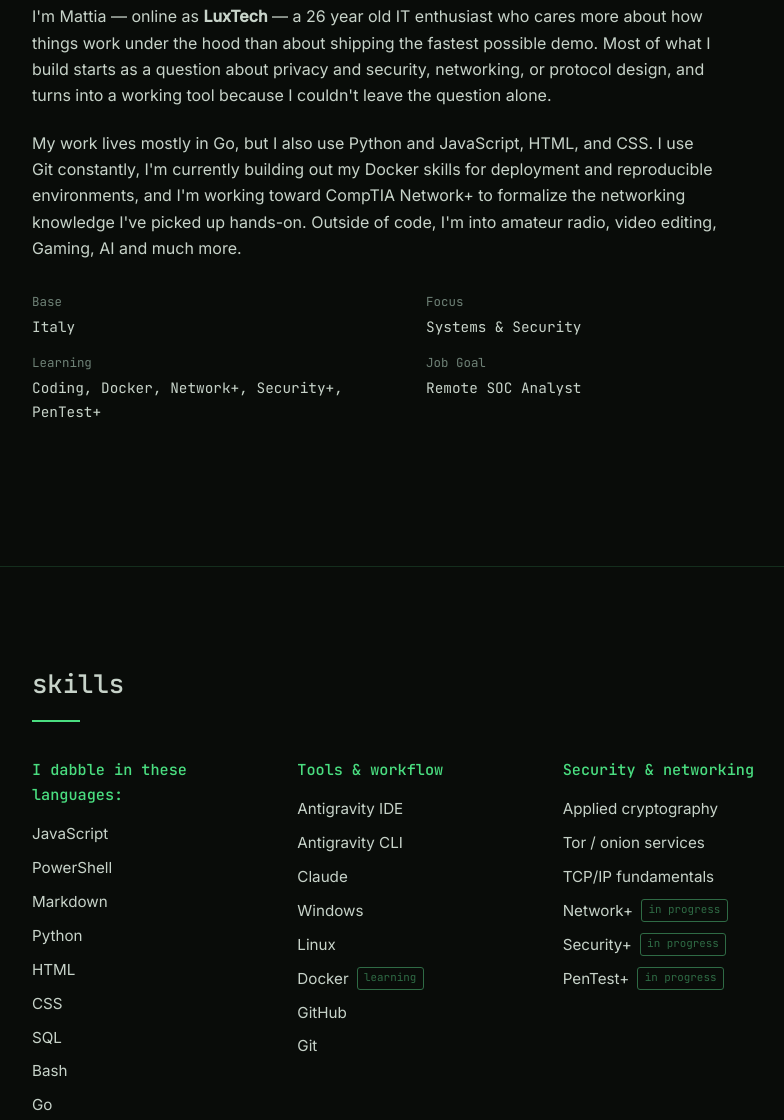
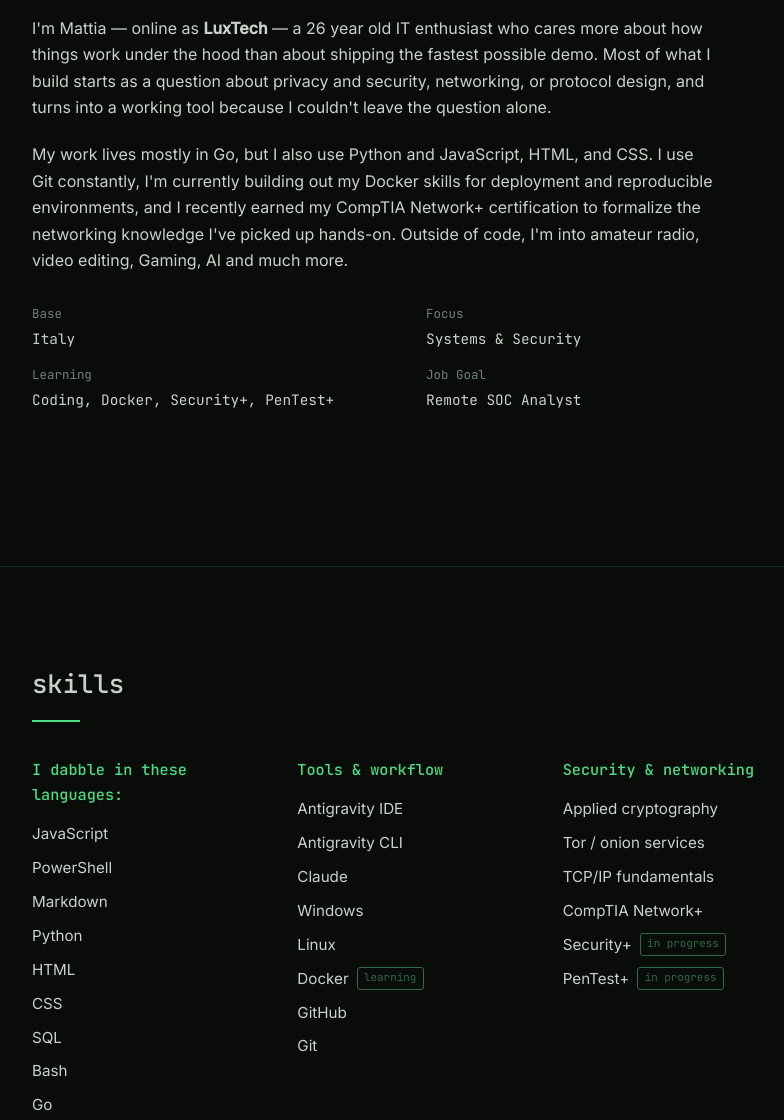
Before and after one commit to GNU-LuxTech/Personal-Portfolio-Website, a plain HTML site: page index.html in a window 1280 px wide. Shown: the part 1833-2953 px from the top of the page, without its empty margins (270-1054 px from the left). Drawn offline with Linux system fonts and the light colour scheme; no server answers.

Commit message:
feat: add CompTIA Network+ certification and update portfolio details

```diff
--- a/index.html
+++ b/index.html
@@ -82,13 +82,15 @@
       <p class="shell-intro">Prefer typing to scrolling? Poke around from the command line.</p>
       <div class="shell-term" id="shellTerm">
         <div class="review-terminal-bar">
-          <span class="rt-dot rt-dot-a"></span><span class="rt-dot rt-dot-b"></span><span class="rt-dot rt-dot-c"></span>
+          <span class="rt-dot rt-dot-a"></span><span class="rt-dot rt-dot-b"></span><span
+            class="rt-dot rt-dot-c"></span>
           <span class="review-terminal-title">visitor@luxtech: ~</span>
         </div>
         <div class="shell-out" id="shellOut" aria-live="polite"></div>
         <form class="shell-form" id="shellForm" autocomplete="off">
           <label class="shell-prompt" for="shellInput">visitor@luxtech:~$</label>
-          <input class="shell-input" id="shellInput" type="text" spellcheck="false" autocapitalize="off" autocorrect="off" aria-label="Terminal command input">
+          <input class="shell-input" id="shellInput" type="text" spellcheck="false" autocapitalize="off"
+            autocorrect="off" aria-label="Terminal command input">
         </form>
       </div>
     </section>
@@ -107,14 +109,14 @@
         <p class="about-text">
           My work lives mostly in Go, but I also use Python and JavaScript, HTML, and CSS. I use Git constantly, I'm
           currently building out my Docker skills for
-          deployment and reproducible environments, and I'm working toward CompTIA Network+ to formalize the
+          deployment and reproducible environments, and I recently earned my CompTIA Network+ certification to formalize the
           networking knowledge I've picked up hands-on. Outside of code, I'm into amateur radio, video
           editing, Gaming, AI and much more.
         </p>
         <ul class="about-facts">
           <li><span>Base</span>Italy</li>
           <li><span>Focus</span>Systems &amp; Security</li>
-          <li><span>Learning</span>Coding, Docker, Network+, Security+, PenTest+</li>
+          <li><span>Learning</span>Coding, Docker, Security+, PenTest+</li>
           <li><span>Job Goal</span>Remote SOC Analyst</li>
         </ul>
       </div>
@@ -158,7 +160,7 @@
             <li>Applied cryptography</li>
             <li>Tor / onion services</li>
             <li>TCP/IP fundamentals</li>
-            <li>Network+ <span class="tag-learning">in progress</span></li>
+            <li>CompTIA Network+</li>
             <li>Security+ <span class="tag-learning">in progress</span></li>
             <li>PenTest+ <span class="tag-learning">in progress</span></li>
           </ul>
--- a/script.js
+++ b/script.js
@@ -94,6 +94,7 @@
   }
 
   const certs = [
+    { title: 'CompTIA Network+ ce', issuer: 'CompTIA', date: '2026', file: 'assets/certs/CompTIA Network+ ce certificate.pdf' },
     { title: 'Pre Security', issuer: 'TryHackMe', date: '2022', file: 'assets/certs/PRE SECURITY CERTIFICATE.png' }
   ];
 
@@ -402,12 +403,12 @@
       about() {
         print('Mattia — online as LuxTech. 26 year old IT enthusiast who cares more about');
         print('how things work under the hood than about shipping the fastest possible demo.');
-        print('Mostly Go, lots of Git, learning Docker, working toward CompTIA Network+, Security+, PenTest+.');
+        print('Mostly Go, lots of Git, learning Docker, certified CompTIA Network+, working toward Security+, PenTest+.');
       },
       skills() {
         print('languages   Go, Python, JavaScript, Bash, PowerShell, Markdown, HTML, CSS, SQL');
         print('tools       Antigravity, Claude, Git, Docker (learning), Linux, Windows, GitHub');
-        print('security    applied cryptography, Tor / onion services, TCP/IP, Network+, Security+, PenTest+');
+        print('security    applied cryptography, Tor / onion services, TCP/IP, CompTIA Network+, Security+ (in progress), PenTest+ (in progress)');
       },
       projects() {
         print('Veil — privacy-focused, terminal-based encrypted P2P messaging app in Go.');
```
Also changed, not shown: 1 other file.
